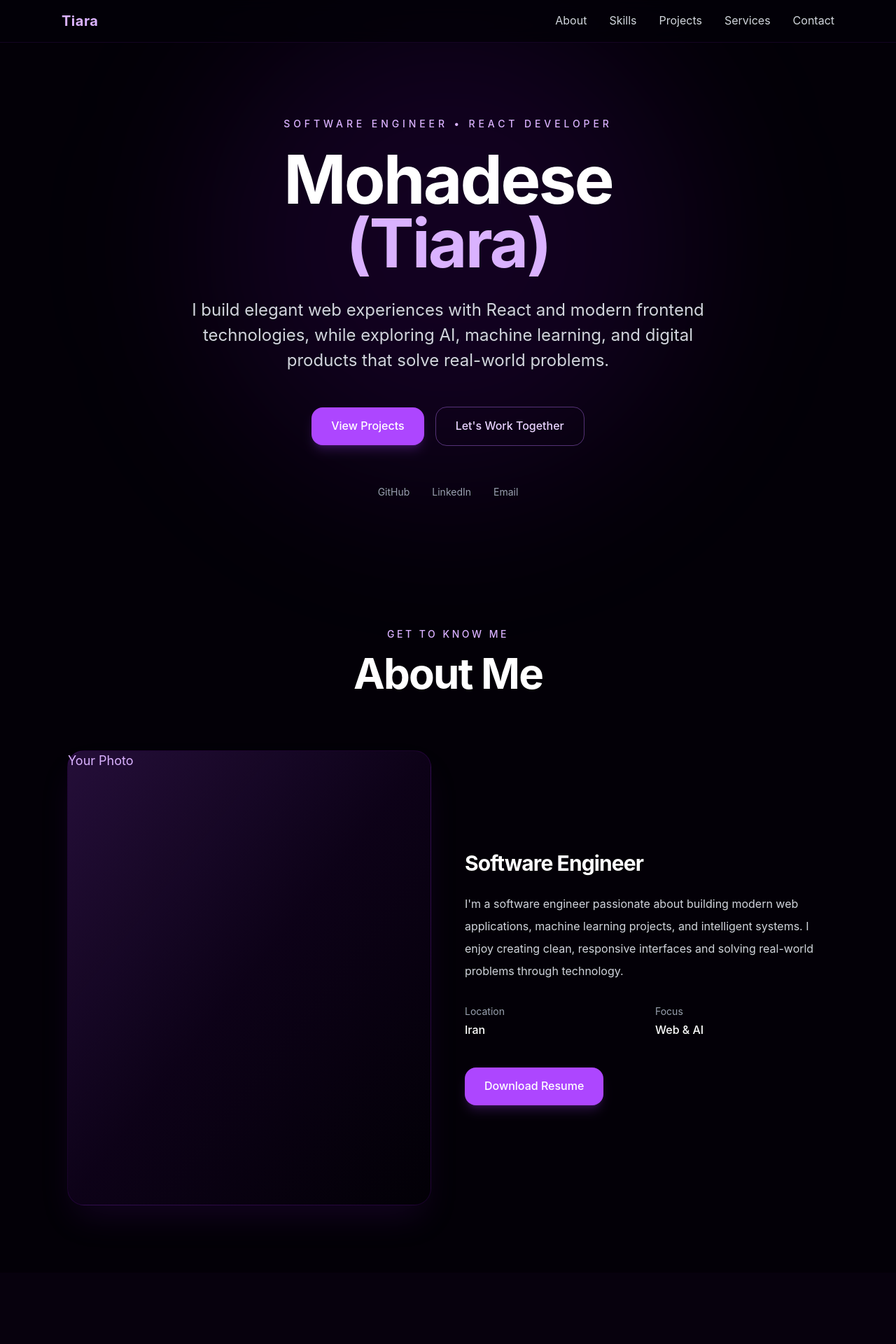
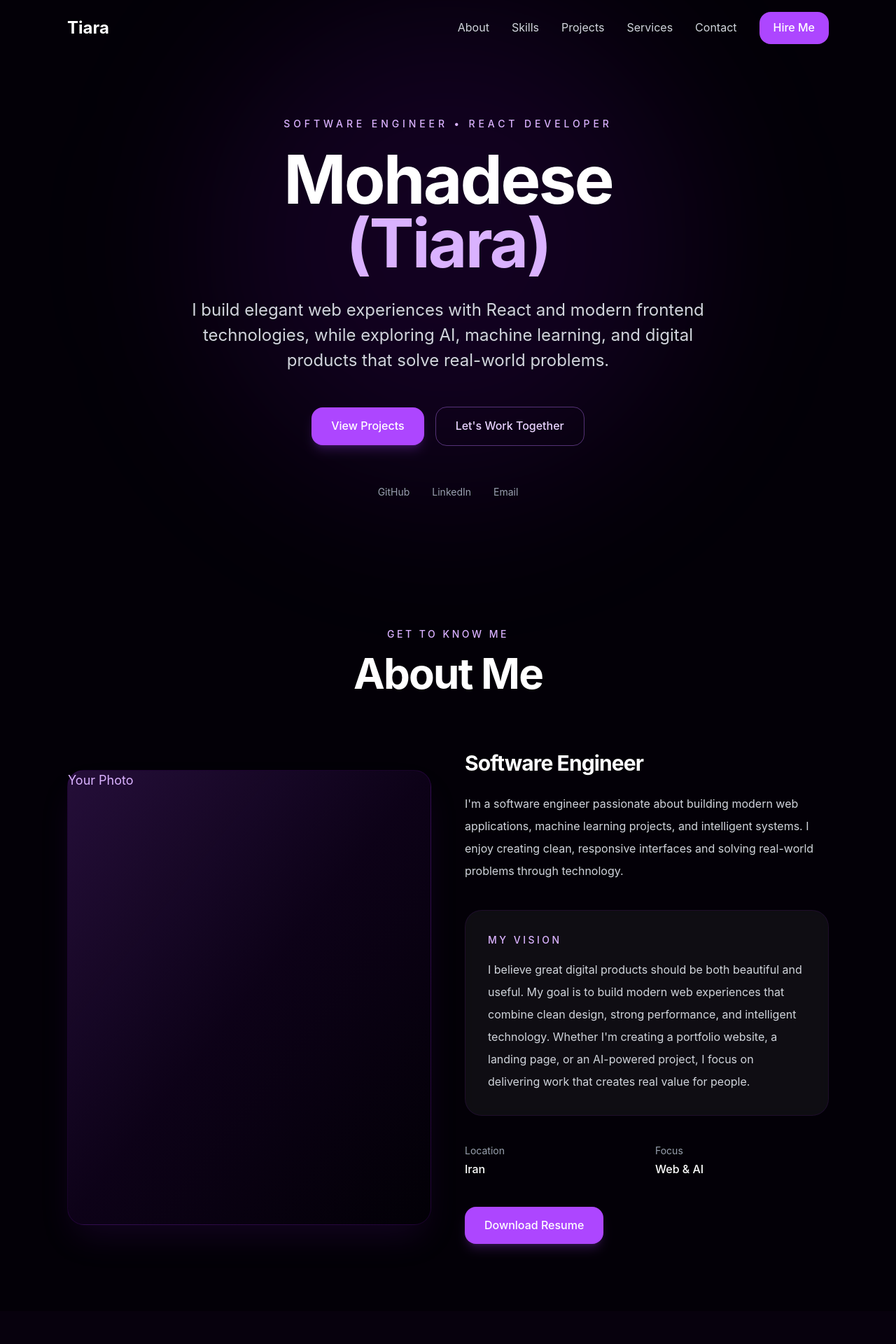
Before and after one commit to mohyA81/My-Portfolio, a React (Vite) app: page / in a window 1280 px wide. Shown: the top 1920 px of the page at 70% size. Built offline with nearby package versions, Linux system fonts and the light colour scheme.

Commit message:
Integrate contact form with EmailJS

```diff
--- a/src/components/layout/Navbar.jsx
+++ b/src/components/layout/Navbar.jsx
@@ -1,42 +1,184 @@
-import { motion } from "framer-motion";
+import { useEffect, useState } from "react";
+import { motion, AnimatePresence } from "framer-motion";
 import { slideDown } from "../../lib/animations";
 
 function Navbar() {
+  const [isOpen, setIsOpen] = useState(false);
+  const [activeSection, setActiveSection] = useState("home");
+  const [scrolled, setScrolled] = useState(false);
+
   const navItems = [
-    { name: "About", href: "#about" },
-    { name: "Skills", href: "#skills" },
-    { name: "Projects", href: "#projects" },
-    { name: "Services", href: "#services" },
-    { name: "Contact", href: "#contact" },
+    { name: "About", id: "about" },
+    { name: "Skills", id: "skills" },
+    { name: "Projects", id: "projects" },
+    { name: "Services", id: "services" },
+    { name: "Contact", id: "contact" },
   ];
+
+  const scrollToSection = (id) => {
+    setIsOpen(false);
+
+    setTimeout(() => {
+      const element = document.getElementById(id);
+      if (!element) return;
+
+      const offset = 80;
+      const top = element.getBoundingClientRect().top + window.scrollY - offset;
+
+      window.scrollTo({
+        top,
+        behavior: "smooth",
+      });
+    }, 150);
+  };
+
+  useEffect(() => {
+    const handleScroll = () => {
+      setScrolled(window.scrollY > 20);
+
+      const sections = ["home", ...navItems.map((item) => item.id)];
+
+      for (const id of sections) {
+        const element = document.getElementById(id);
+        if (!element) continue;
+
+        const rect = element.getBoundingClientRect();
+
+        if (rect.top <= 120 && rect.bottom >= 120) {
+          setActiveSection(id);
+          break;
+        }
+      }
+    };
+
+    handleScroll();
+    window.addEventListener("scroll", handleScroll);
+
+    return () => window.removeEventListener("scroll", handleScroll);
+  }, []);
+
+  useEffect(() => {
+    if (isOpen) {
+      document.body.style.overflow = "hidden";
+    } else {
+      document.body.style.overflow = "auto";
+    }
+
+    return () => {
+      document.body.style.overflow = "auto";
+    };
+  }, [isOpen]);
 
   return (
     <motion.nav
       variants={slideDown}
       initial="hidden"
       animate="visible"
-      className="fixed top-0 left-0 w-full z-50 bg-[#030007]/80 backdrop-blur-md border-b border-purple-900/20"
+      className={`fixed top-0 left-0 w-full z-50 transition-all duration-300 ${
+        scrolled
+          ? "bg-[#030007]/80 backdrop-blur-xl border-b border-white/10"
+          : "bg-transparent"
+      }`}
     >
-      <div className="flex items-center justify-between max-w-6xl px-6 py-4 mx-auto">
-        <a
-          href="#home"
-          className="text-xl font-bold tracking-wide text-purple-300"
+      <div className="max-w-6xl px-6 mx-auto md:px-8">
+        <div className="flex items-center justify-between h-20">
+          <button
+            onClick={() => scrollToSection("home")}
+            className="text-2xl font-bold text-white transition-colors hover:text-purple-300"
           >
             Tiara
-        </a>
+          </button>
 
           <div className="items-center hidden gap-8 md:flex">
             {navItems.map((item) => (
-            <a
-              key={item.name}
-              href={item.href}
-              className="text-gray-300 transition-colors duration-300 hover:text-purple-300"
+              <button
+                key={item.id}
+                onClick={() => scrollToSection(item.id)}
+                className={`relative transition-colors duration-300 ${
+                  activeSection === item.id
+                    ? "text-purple-300"
+                    : "text-gray-300 hover:text-white"
+                }`}
               >
                 {item.name}
-            </a>
+
+                {activeSection === item.id && (
+                  <motion.span
+                    layoutId="nav-indicator"
+                    className="absolute -bottom-2 left-0 w-full h-0.5 bg-purple-400 rounded-full"
+                  />
+                )}
+              </button>
             ))}
+
+            <button
+              onClick={() => scrollToSection("contact")}
+              className="px-5 py-2.5 rounded-2xl bg-purple-500 hover:bg-purple-400 transition-colors duration-300 text-white font-medium"
+            >
+              Hire Me
+            </button>
+          </div>
+
+          <button
+            onClick={() => setIsOpen(!isOpen)}
+            className="flex items-center justify-center w-10 h-10 text-white md:hidden"
+            aria-label="Toggle menu"
+          >
+            <div className="flex flex-col gap-1.5">
+              <motion.span
+                animate={isOpen ? { rotate: 45, y: 6 } : { rotate: 0, y: 0 }}
+                transition={{ duration: 0.2 }}
+                className="w-6 h-0.5 bg-white rounded-full"
+              />
+              <motion.span
+                animate={isOpen ? { opacity: 0 } : { opacity: 1 }}
+                transition={{ duration: 0.2 }}
+                className="w-6 h-0.5 bg-white rounded-full"
+              />
+              <motion.span
+                animate={isOpen ? { rotate: -45, y: -6 } : { rotate: 0, y: 0 }}
+                transition={{ duration: 0.2 }}
+                className="w-6 h-0.5 bg-white rounded-full"
+              />
+            </div>
+          </button>
         </div>
       </div>
+
+      <AnimatePresence>
+        {isOpen && (
+          <motion.div
+            initial={{ opacity: 0, height: 0 }}
+            animate={{ opacity: 1, height: "100vh" }}
+            exit={{ opacity: 0, height: 0 }}
+            transition={{ duration: 0.3 }}
+            className="md:hidden bg-[#05010a]/95 backdrop-blur-xl border-t border-white/10 overflow-hidden"
+          >
+            <div className="px-6 py-10 space-y-6">
+              {navItems.map((item) => (
+                <button
+                  key={item.id}
+                  onClick={() => scrollToSection(item.id)}
+                  className={`block w-full text-left text-xl transition-colors ${
+                    activeSection === item.id
+                      ? "text-purple-300"
+                      : "text-gray-300 hover:text-white"
+                  }`}
+                >
+                  {item.name}
+                </button>
+              ))}
+
+              <button
+                onClick={() => scrollToSection("contact")}
+                className="w-full px-5 py-4 mt-8 font-medium text-white bg-purple-500 rounded-2xl"
+              >
+                Hire Me
+              </button>
+            </div>
+          </motion.div>
+        )}
+      </AnimatePresence>
     </motion.nav>
   );
 }
--- a/src/components/sections/About.jsx
+++ b/src/components/sections/About.jsx
@@ -1,8 +1,8 @@
-import SectionTitle from '../ui/SectionTitle'
-import Button from '../ui/Button'
-import Container from '../ui/Container'
-import { profile } from '../../data/profile'
-import ScrollReveal from '../common/ScrollReveal'
+import SectionTitle from "../ui/SectionTitle";
+import Button from "../ui/Button";
+import Container from "../ui/Container";
+import { profile } from "../../data/profile";
+import ScrollReveal from "../common/ScrollReveal";
 
 function About() {
   return (
@@ -21,27 +21,34 @@ function About() {
             </div>
 
             <div>
-            <h3 className="mb-6 text-3xl font-bold">
-              {profile.title}
-            </h3>
+              <h3 className="mb-6 text-3xl font-bold">{profile.title}</h3>
 
-            <p className="mb-8 leading-8 text-gray-300">
-              {profile.bio}
+              <p className="mb-8 leading-8 text-gray-300">{profile.bio}</p>
+
+              <div className="p-8 mt-10 mb-10 border m rounded-3xl border-purple-900/20 bg-white/5 backdrop-blur-sm">
+                <p className="text-purple-300 uppercase tracking-[0.25em] text-sm font-medium mb-4">
+                  My Vision
                 </p>
+
+                <p className="leading-8 text-gray-300">
+                  I believe great digital products should be both beautiful and
+                  useful. My goal is to build modern web experiences that
+                  combine clean design, strong performance, and intelligent
+                  technology. Whether I'm creating a portfolio website, a
+                  landing page, or an AI-powered project, I focus on delivering
+                  work that creates real value for people.
+                </p>
+              </div>
 
               <div className="grid grid-cols-2 gap-6 mb-10">
                 <div>
                   <p className="mb-1 text-sm text-gray-400">Location</p>
-                <p className="font-medium text-white">
-                  {profile.location}
-                </p>
+                  <p className="font-medium text-white">{profile.location}</p>
                 </div>
 
                 <div>
                   <p className="mb-1 text-sm text-gray-400">Focus</p>
-                <p className="font-medium text-white">
-                  Web & AI
-                </p>
+                  <p className="font-medium text-white">Web & AI</p>
                 </div>
               </div>
 
@@ -51,7 +58,7 @@ function About() {
         </ScrollReveal>
       </Container>
     </section>
-  )
+  );
 }
 
-export default About
+export default About;
--- a/src/components/sections/Contact.jsx
+++ b/src/components/sections/Contact.jsx
@@ -101,7 +101,7 @@ function Contact() {
 
               {status === "success" && (
                 <p className="text-center text-green-400">
-                  Message sent successfully!
+                  Thank you! Your message has been sent successfully. I’ll get back to you within 24–48 hours.
                 </p>
               )}
 
--- a/src/data/profile.js
+++ b/src/data/profile.js
@@ -8,3 +8,5 @@ export const profile = {
   email: "your-email@example.com",
   resume: "/resume.pdf",
 }
+'My Vision'
+'I want to build digital experiences that combine beautiful design, strong performance, and intelligent technology. My goal is to create products that are both useful and memorable.'
```
Also changed, not shown: 1 other file (tests, documents, lock files or other folders). Lines whose indentation alone changed are shown as unchanged.
